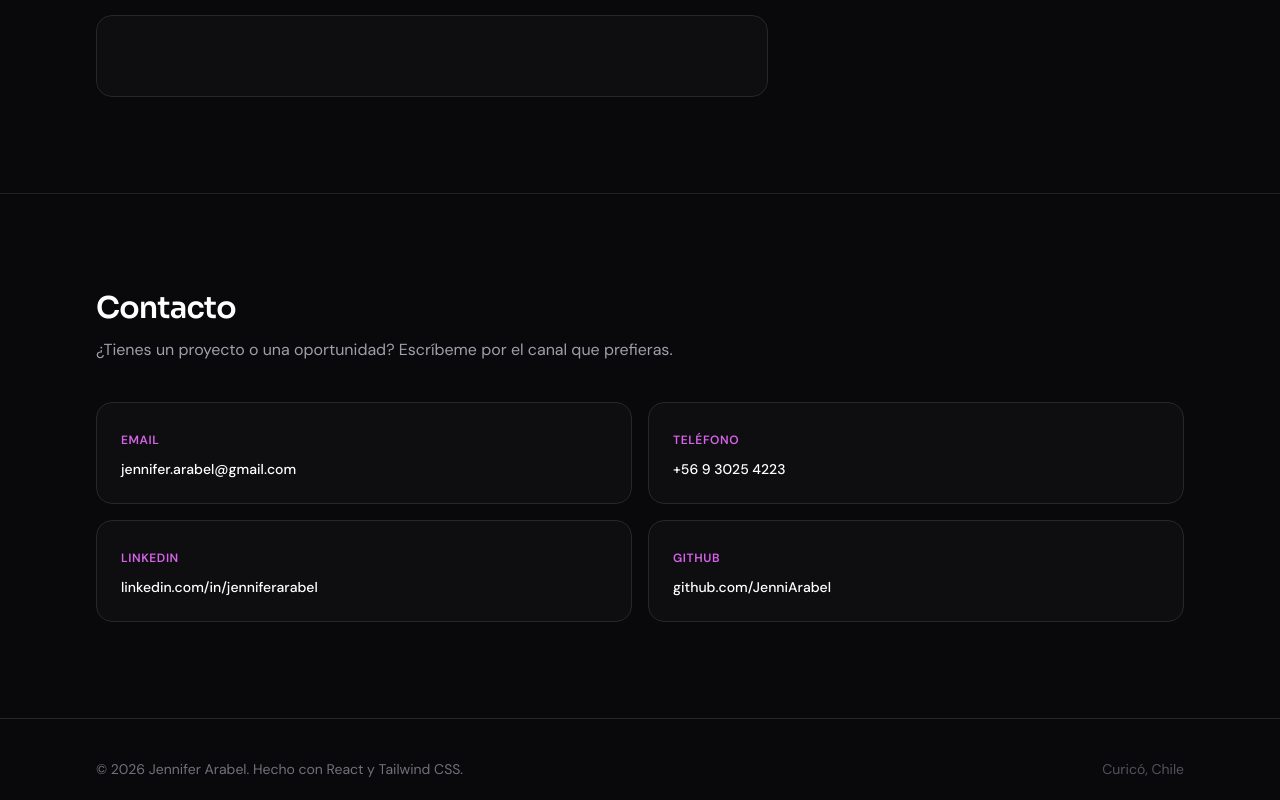
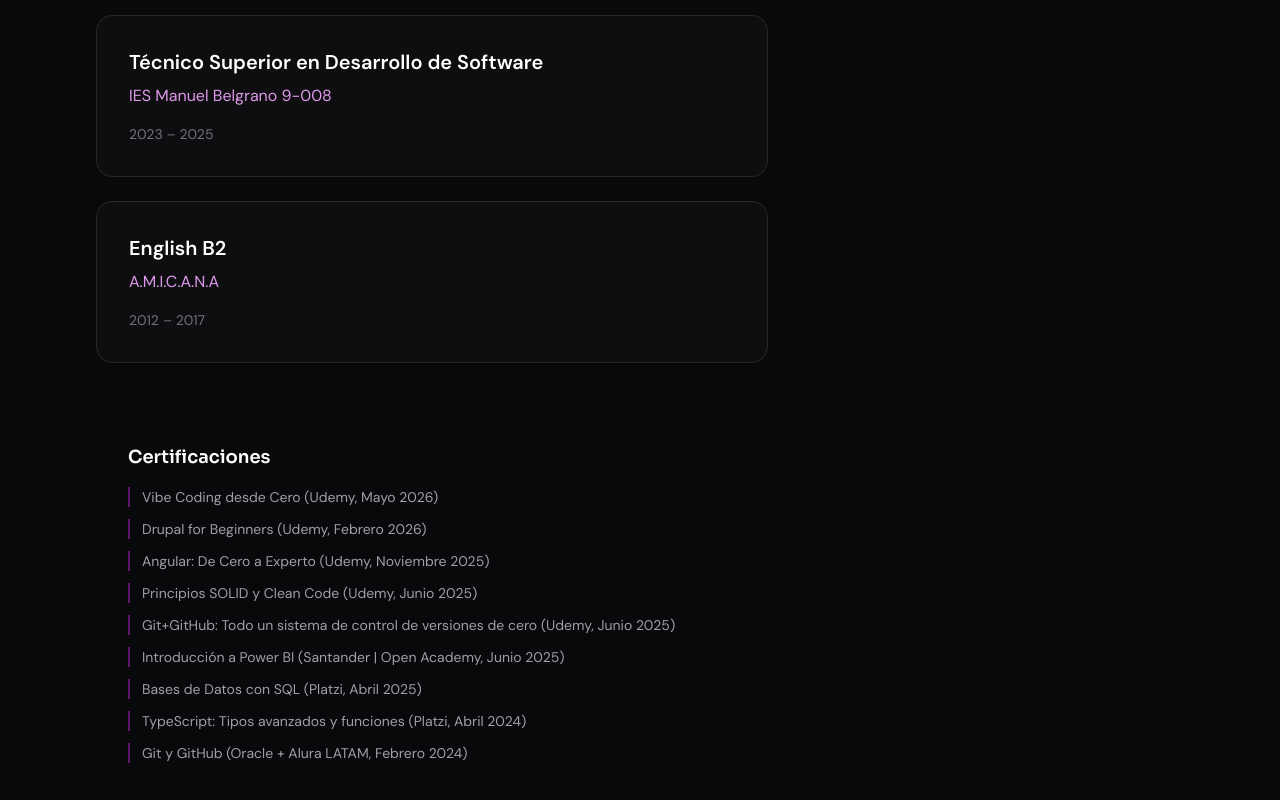
Before and after one commit to JenniArabel/Portfolio-profesional, a React (Vite) app: page / in a window 1280 px wide. Shown: the part 3500-4300 px from the top of the page. Built offline with nearby package versions, Linux system fonts and the light colour scheme.

Commit message:
refactor(education): add new education item

```diff
--- a/src/components/Education.tsx
+++ b/src/components/Education.tsx
@@ -1,4 +1,4 @@
-import { education } from '../data/cv'
+import { certifications, education } from '../data/cv'
 
 export function Education() {
   return (
@@ -11,10 +11,28 @@ export function Education() {
           Formación formal que complementa la práctica en proyectos reales y certificaciones.
         </p>
 
-        <div className="mt-10 max-w-2xl rounded-2xl border border-zinc-800 bg-zinc-900/40 p-6 sm:p-8">
-          <h3 className="text-xl font-semibold text-white">{education.degree}</h3>
-          <p className="mt-2 text-fuchsia-300/90">{education.institution}</p>
-          <p className="mt-4 text-sm text-zinc-500">{education.period}</p>
+        <div className="mt-10 max-w-2xl space-y-6">
+          {education.map((item) => (
+            <div
+              key={`${item.degree}-${item.period}`}
+              className="rounded-2xl border border-zinc-800 bg-zinc-900/40 p-6 sm:p-8"
+            >
+              <h3 className="text-xl font-semibold text-white">{item.degree}</h3>
+              <p className="mt-2 text-fuchsia-300/90">{item.institution}</p>
+              <p className="mt-4 text-sm text-zinc-500">{item.period}</p>
+            </div>
+          ))}
+        </div>
+
+        <div className="mt-12 rounded-2xl p-4 sm:p-8">
+          <h3 className="font-display text-lg font-semibold text-white">Certificaciones</h3>
+          <ul className="mt-4 space-y-3 text-sm text-zinc-400">
+            {certifications.map((c) => (
+              <li key={c} className="flex gap-3 border-l-2 border-fuchsia-500/40 pl-3">
+                {c}
+              </li>
+            ))}
+          </ul>
         </div>
       </div>
     </section>
```
